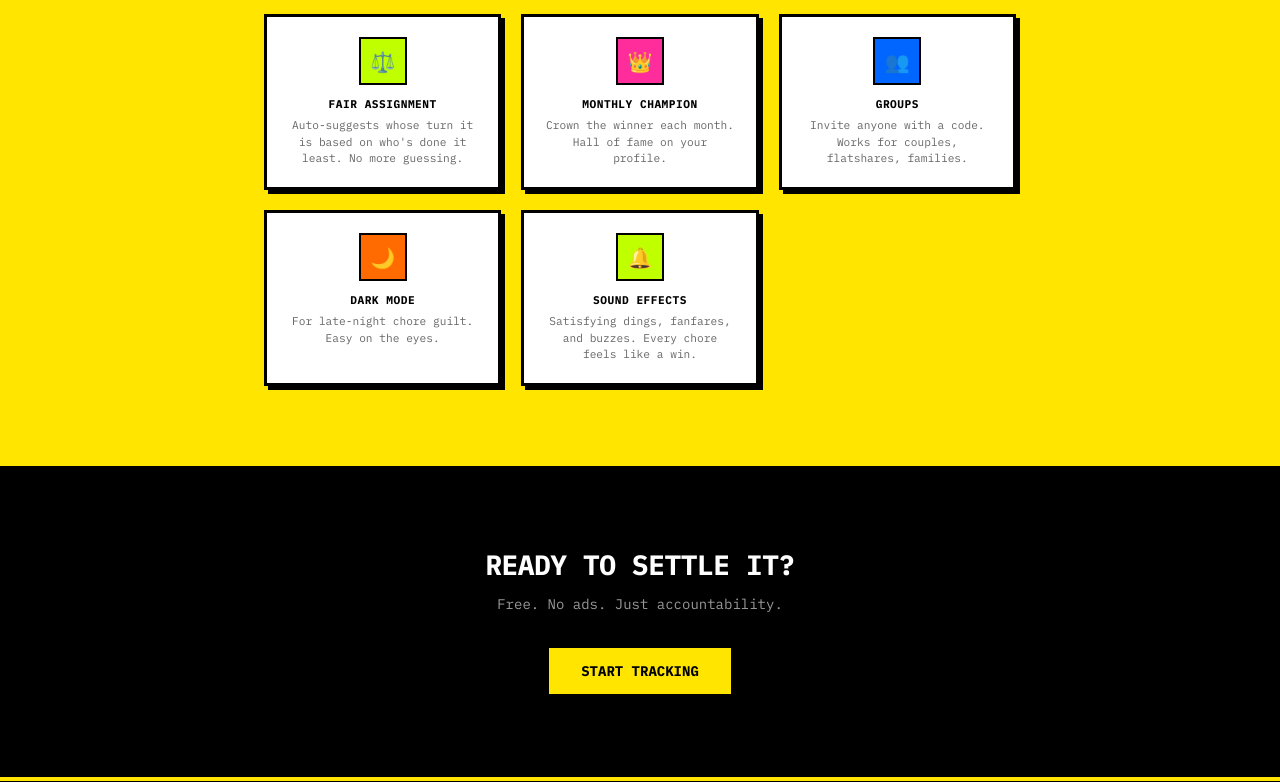
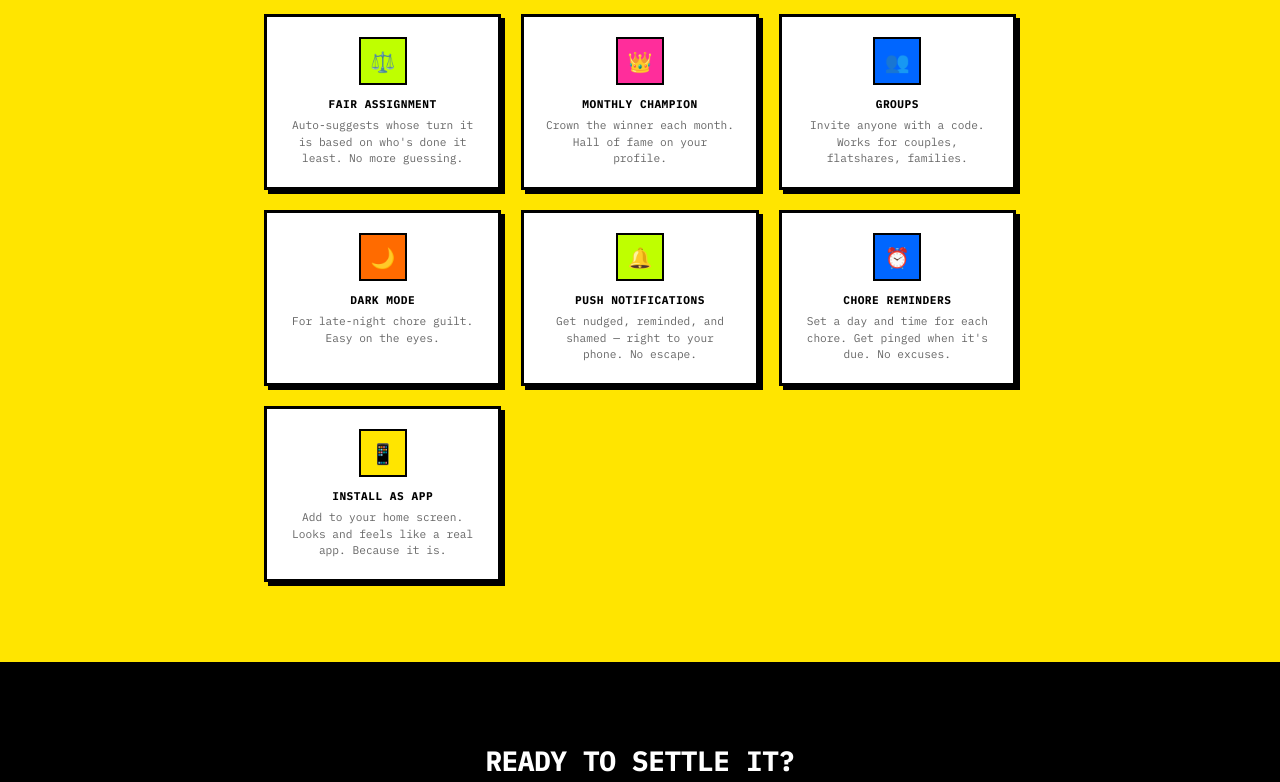
Before and after one commit to harryndavies/dirty-laundry, an Astro site: page / in a window 1280 px wide. Shown: the part 2998-3780 px from the top of the page. Built offline with nearby package versions, Linux system fonts and the light colour scheme; Astro itself is replaced by a stand-in of ours.

Commit message:
feat: update features for push notifications, reminders, and PWA install
Co-Authored-By: Claude Opus 4.6 (1M context) <noreply@anthropic.com>

```diff
--- a/src/pages/index.astro
+++ b/src/pages/index.astro
@@ -126,7 +126,7 @@
                     <span class="mock-tag tag-bounty">🔥 50 PTS</span>
                     <span class="mock-tag tag-blue">RECURRING</span>
                   </div>
-                  <div class="mock-turn">Tom's turn — done it least recently</div>
+                  <div class="mock-turn">Tom's turn</div>
                 </div>
                 <span class="mock-check bg-lime">✓</span>
               </div>
@@ -361,8 +361,18 @@
           </div>
           <div class="feature">
             <div class="feature-icon bg-lime">🔔</div>
-            <h3>SOUND EFFECTS</h3>
-            <p>Satisfying dings, fanfares, and buzzes. Every chore feels like a win.</p>
+            <h3>PUSH NOTIFICATIONS</h3>
+            <p>Get nudged, reminded, and shamed — right to your phone. No escape.</p>
+          </div>
+          <div class="feature">
+            <div class="feature-icon bg-blue">⏰</div>
+            <h3>CHORE REMINDERS</h3>
+            <p>Set a day and time for each chore. Get pinged when it's due. No excuses.</p>
+          </div>
+          <div class="feature">
+            <div class="feature-icon bg-yellow">📱</div>
+            <h3>INSTALL AS APP</h3>
+            <p>Add to your home screen. Looks and feels like a real app. Because it is.</p>
           </div>
         </div>
       </div>
```
